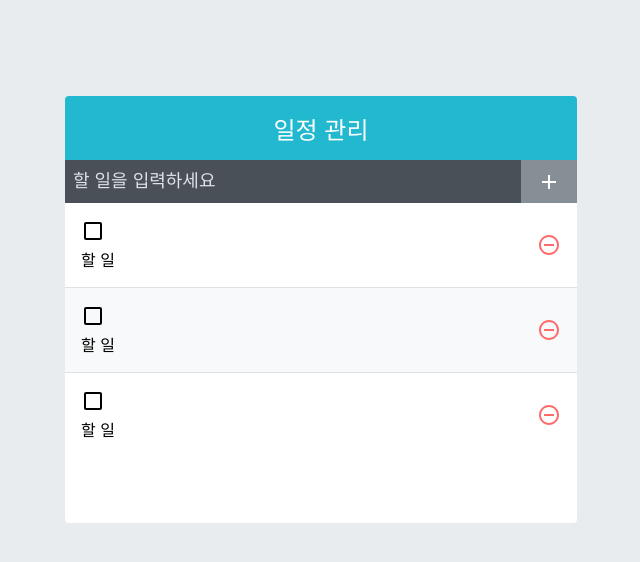
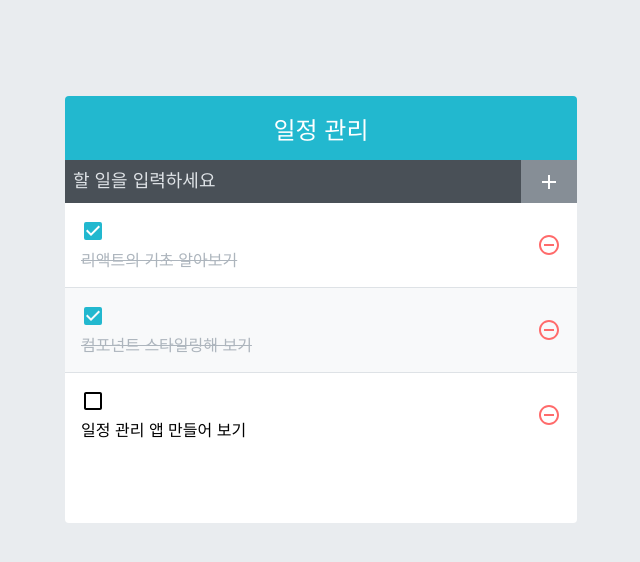
Before and after one commit to Danbee-Kim/todo_sass, a React (Create React App) app: page / in a window 1280 px wide. Shown: the top 562 px of the page, without its empty margins (319-959 px from the left). Built offline with nearby package versions, Linux system fonts and the light colour scheme.

Commit message:
기능 구현

```diff
--- a/src/App.js
+++ b/src/App.js
@@ -1,13 +1,63 @@
+import { useState, useCallback, useRef } from 'react';
 import './App.css';
 import TodoInsert from './components/TodoInsert';
 import { TodoList } from './components/TodoList';
 import { TodoTemplate } from './components/TodoTemplate';
 
 function App() {
+  const [todos, setTodos] = useState([
+    {
+      id: 1,
+      text: '리액트의 기초 알아보기',
+      checked: true,
+    },
+    {
+      id: 2,
+      text: '컴포넌트 스타일링해 보기',
+      checked: true,
+    },
+    {
+      id: 3,
+      text: '일정 관리 앱 만들어 보기',
+      checked: false,
+    },
+  ]);
+  const nextId = useRef(4);
+
+  const onInsert = useCallback(
+    (text) => {
+      const todo = {
+        id: nextId.current,
+        text,
+        checked: false,
+      };
+      setTodos(todos.concat(todo));
+      nextId.current += 1;
+    },
+    [todos],
+  );
+
+  const onRemove = useCallback(
+    (id) => {
+      setTodos(todos.filter((todo) => todo.id !== id));
+    },
+    [todos],
+  );
+
+  const onToggle = useCallback(
+    (id) => {
+      setTodos(
+        todos.map((todo) =>
+          todo.id === id ? { ...todo, checked: !todo.checked } : todo,
+        ),
+      );
+    },
+    [todos],
+  );
   return (
     <TodoTemplate>
-      <TodoInsert />
-      <TodoList />
+      <TodoInsert onInsert={onInsert} />
+      <TodoList todos={todos} onRemove={onRemove} onToggle={onToggle} />
     </TodoTemplate>
   );
 }
--- a/src/components/TodoInsert.js
+++ b/src/components/TodoInsert.js
@@ -1,11 +1,30 @@
-import React from 'react';
+import React, { useCallback, useState } from 'react';
 import './TodoInsert.scss';
 import { MdAdd } from 'react-icons/md';
 
-const TodoInsert = () => {
+const TodoInsert = ({ onInsert }) => {
+  const [value, setValue] = useState('');
+
+  const onChange = useCallback((e) => {
+    setValue(e.target.value);
+  }, []); //리렌더링될 때마다 함수를 새로 만드는 것이 아니라, 한번 함수를 만들고 재사용할 수 있도록 유즈콜백 사용
+
+  const onSubmit = useCallback(
+    (e) => {
+      onInsert(value);
+      setValue('');
+      e.preventDefault(); //submit 이벤트는 브라우저에서 새로고침을 발생시키기 때문에 이를 방지하기 위해서 이 함수를 호출
+    },
+    [onInsert, value],
+  );
+
   return (
-    <form className="TodoInsert">
-      <input placeholder="할 일을 입력하세요" />
+    <form className="TodoInsert" onSubmit={onSubmit}>
+      <input
+        placeholder="할 일을 입력하세요"
+        value={value}
+        onChange={onChange}
+      />
       <button type="submit">
         <MdAdd />
       </button>
--- a/src/components/TodoList.js
+++ b/src/components/TodoList.js
@@ -2,12 +2,17 @@
 import './TodoList.scss';
 import TodoListItem from './TodoListItem';
 
-export const TodoList = () => {
+export const TodoList = ({ todos, onRemove, onToggle }) => {
   return (
     <div className="TodoList">
-      <TodoListItem />
-      <TodoListItem />
-      <TodoListItem />
+      {todos.map((todo) => (
+        <TodoListItem
+          todo={todo}
+          key={todo.id}
+          onRemove={onRemove}
+          onToggle={onToggle}
+        />
+      ))}
     </div>
   );
 };
--- a/src/components/TodoListItem.js
+++ b/src/components/TodoListItem.js
@@ -5,15 +5,17 @@
   MdRemoveCircleOutline,
 } from 'react-icons/md';
 import './TodoListItem.scss';
+import cn from 'classnames'; //조건부로 결합할 수 있는 유틸리티 사용
 
-const TodoListItem = () => {
+const TodoListItem = ({ todo, onRemove, onToggle }) => {
+  const { id, text, checked } = todo;
   return (
     <div className="TodoListItem">
-      <div className="checkbox">
-        <MdCheckBoxOutlineBlank />
-        <div className="text">할 일</div>
+      <div className={cn('checkbox', { checked })} onClick={() => onToggle(id)}>
+        {checked ? <MdCheckBox /> : <MdCheckBoxOutlineBlank />}
+        <div className="text">{text}</div>
       </div>
-      <div className="remove">
+      <div className="remove" onClick={() => onRemove(id)}>
         <MdRemoveCircleOutline />
       </div>
     </div>
--- a/src/components/TodoListItem.scss
+++ b/src/components/TodoListItem.scss
@@ -13,7 +13,7 @@
       font-size: 1.5rem;
     }
     //체크되었을 때 보여 줄 스타일
-    &.checkedr{
+    &.checked{
       svg{
         color:#22b8cf;
       }
```
